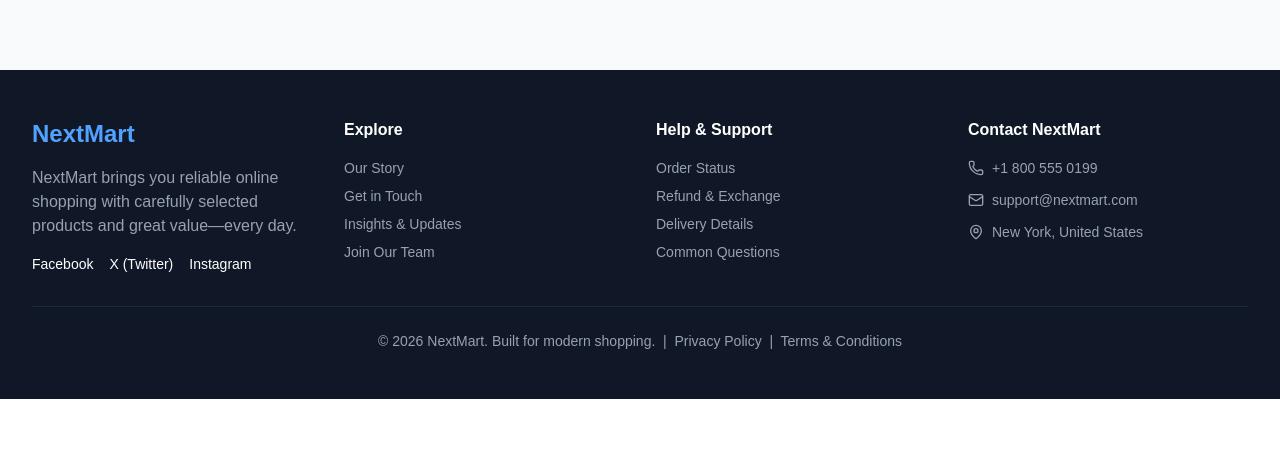
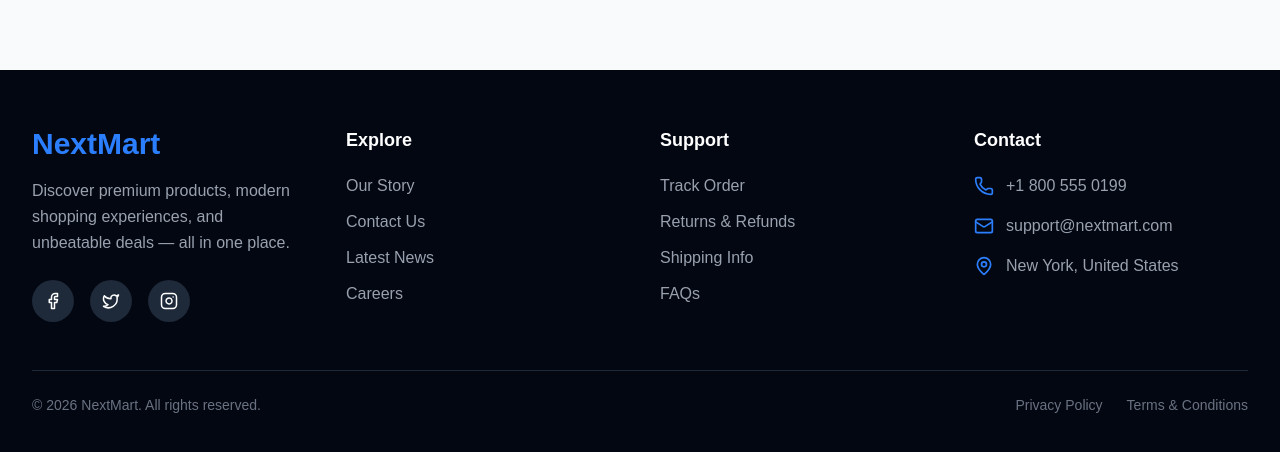
Before and after one commit to roymukta21/next-mart, a Next.js app: page /products/1 in a window 1280 px wide. Shown: the part 794-1246 px from the top of the page. Before the commit the page ends 1193 px from the top, so only its background shows below. Built offline with nearby package versions, Linux system fonts and the light colour scheme; no server answers.

Commit message:
Enhance components with image support and improve layout for better user experience

```diff
--- a/next.config.mjs
+++ b/next.config.mjs
@@ -4,8 +4,10 @@ const nextConfig = {
   reactCompiler: true,
 
    images: {
-    domains: ["images.unsplash.com"],
+    domains: ["images.unsplash.com",
+      "cdn-icons-png.flaticon.com",],
   },
+
 };
 
 export default nextConfig;
--- a/src/Component/Common/Footer.jsx
+++ b/src/Component/Common/Footer.jsx
@@ -1,55 +1,86 @@
-import { Mail, MapPin, Phone } from "lucide-react";
+"use client";
+
+import {
+  Facebook,
+  Instagram,
+  Twitter,
+  Mail,
+  MapPin,
+  Phone,
+} from "lucide-react";
+
 import React from "react";
 
 const Footer = () => {
   return (
-    <div className="bg-gray-900 text-white py-12">
-      <div className="max-w-7xl mx-auto px-4 sm:px-6 lg:px-8">
-        <div className="grid grid-cols-1 md:grid-cols-4 gap-8 mb-8">
-          {/* Brand Info */}
+    <footer className="bg-gray-950 text-white">
+      <div className="max-w-7xl mx-auto px-4 sm:px-6 lg:px-8 py-14">
+        {/* Grid */}
+        <div className="grid grid-cols-1 md:grid-cols-2 lg:grid-cols-4 gap-10">
+          {/* Brand */}
           <div>
-            <h3 className="text-2xl font-bold mb-4 text-blue-400">
+            <h2 className="text-3xl font-bold text-blue-500 mb-4">
               NextMart
-            </h3>
-            <p className="text-gray-400 mb-4">
-              NextMart brings you reliable online shopping with carefully
-              selected products and great value—every day.
+            </h2>
+
+            <p className="text-gray-400 leading-relaxed mb-6">
+              Discover premium products, modern shopping experiences,
+              and unbeatable deals — all in one place.
             </p>
-            <div className="flex gap-4 text-sm">
-              <a href="#" className="hover:text-blue-400 transition">
-                Facebook
+
+            {/* Social Icons */}
+            <div className="flex items-center gap-4">
+              <a
+                href="#"
+                className="bg-gray-800 p-3 rounded-full hover:bg-blue-600 transition"
+              >
+                <Facebook size={18} />
               </a>
-              <a href="#" className="hover:text-blue-400 transition">
-                X (Twitter)
+
+              <a
+                href="#"
+                className="bg-gray-800 p-3 rounded-full hover:bg-sky-500 transition"
+              >
+                <Twitter size={18} />
               </a>
-              <a href="#" className="hover:text-blue-400 transition">
-                Instagram
+
+              <a
+                href="#"
+                className="bg-gray-800 p-3 rounded-full hover:bg-pink-500 transition"
+              >
+                <Instagram size={18} />
               </a>
             </div>
           </div>
 
-          {/* Quick Navigation */}
+          {/* Explore */}
           <div>
-            <h4 className="font-semibold mb-4">Explore</h4>
-            <ul className="space-y-2 text-gray-400 text-sm">
+            <h3 className="text-lg font-semibold mb-5">
+              Explore
+            </h3>
+
+            <ul className="space-y-3 text-gray-400">
               <li>
                 <a href="#" className="hover:text-white transition">
                   Our Story
                 </a>
               </li>
+
               <li>
                 <a href="#" className="hover:text-white transition">
-                  Get in Touch
+                  Contact Us
                 </a>
               </li>
+
               <li>
                 <a href="#" className="hover:text-white transition">
-                  Insights & Updates
+                  Latest News
                 </a>
               </li>
+
               <li>
                 <a href="#" className="hover:text-white transition">
-                  Join Our Team
+                  Careers
                 </a>
               </li>
             </ul>
@@ -57,26 +88,32 @@ const Footer = () => {
 
           {/* Support */}
           <div>
-            <h4 className="font-semibold mb-4">Help & Support</h4>
-            <ul className="space-y-2 text-gray-400 text-sm">
+            <h3 className="text-lg font-semibold mb-5">
+              Support
+            </h3>
+
+            <ul className="space-y-3 text-gray-400">
               <li>
                 <a href="#" className="hover:text-white transition">
-                  Order Status
+                  Track Order
                 </a>
               </li>
+
               <li>
                 <a href="#" className="hover:text-white transition">
-                  Refund & Exchange
+                  Returns & Refunds
                 </a>
               </li>
+
               <li>
                 <a href="#" className="hover:text-white transition">
-                  Delivery Details
+                  Shipping Info
                 </a>
               </li>
+
               <li>
                 <a href="#" className="hover:text-white transition">
-                  Common Questions
+                  FAQs
                 </a>
               </li>
             </ul>
@@ -84,33 +121,50 @@ const Footer = () => {
 
           {/* Contact */}
           <div>
-            <h4 className="font-semibold mb-4">Contact NextMart</h4>
-            <ul className="space-y-3 text-gray-400 text-sm">
-              <li className="flex items-center gap-2">
-                <Phone className="h-4 w-4" />
+            <h3 className="text-lg font-semibold mb-5">
+              Contact
+            </h3>
+
+            <div className="space-y-4 text-gray-400">
+              <div className="flex items-center gap-3">
+                <Phone className="h-5 w-5 text-blue-500" />
+
                 <span>+1 800 555 0199</span>
-              </li>
-              <li className="flex items-center gap-2">
-                <Mail className="h-4 w-4" />
+              </div>
+
+              <div className="flex items-center gap-3">
+                <Mail className="h-5 w-5 text-blue-500" />
+
                 <span>support@nextmart.com</span>
-              </li>
-              <li className="flex items-center gap-2">
-                <MapPin className="h-4 w-4" />
+              </div>
+
+              <div className="flex items-center gap-3">
+                <MapPin className="h-5 w-5 text-blue-500" />
+
                 <span>New York, United States</span>
-              </li>
-            </ul>
+              </div>
+            </div>
           </div>
         </div>
 
-        {/* Copyright */}
-        <div className="border-t border-gray-800 pt-6 text-center text-gray-400 text-sm">
+        {/* Bottom */}
+        <div className="border-t border-gray-800 mt-12 pt-6 flex flex-col md:flex-row items-center justify-between text-sm text-gray-500">
           <p>
-            © {new Date().getFullYear()} NextMart. Built for modern shopping.
-            &nbsp;|&nbsp; Privacy Policy &nbsp;|&nbsp; Terms & Conditions
+            © {new Date().getFullYear()} NextMart. All rights reserved.
           </p>
+
+          <div className="flex items-center gap-6 mt-4 md:mt-0">
+            <a href="#" className="hover:text-white transition">
+              Privacy Policy
+            </a>
+
+            <a href="#" className="hover:text-white transition">
+              Terms & Conditions
+            </a>
+          </div>
         </div>
       </div>
-    </div>
+    </footer>
   );
 };
 
--- a/src/Component/Pages/LandPage/Categories.jsx
+++ b/src/Component/Pages/LandPage/Categories.jsx
@@ -1,13 +1,40 @@
+"use client";
+
+import Image from "next/image";
 import React from "react";
 
 const Categories = () => {
   const categoryList = [
-    { title: "Gadgets", icon: "📱", total: "1,200+" },
-    { title: "Apparel", icon: "👗", total: "2,400+" },
-    { title: "Home Essentials", icon: "🏡", total: "950+" },
-    { title: "Cosmetics", icon: "💄", total: "1,500+" },
-    { title: "Fitness Gear", icon: "⚽", total: "800+" },
-    { title: "Learning Hub", icon: "📚", total: "3,400+" },
+    {
+      title: "Gadgets",
+      icon: "https://cdn-icons-png.flaticon.com/512/1041/1041916.png",
+      total: "1,200+",
+    },
+    {
+      title: "Apparel",
+      icon: "https://cdn-icons-png.flaticon.com/512/892/892458.png",
+      total: "2,400+",
+    },
+    {
+      title: "Home Essentials",
+      icon: "https://cdn-icons-png.flaticon.com/512/619/619032.png",
+      total: "950+",
+    },
+    {
+      title: "Cosmetics",
+      icon: "https://cdn-icons-png.flaticon.com/512/3163/3163203.png",
+      total: "1,500+",
+    },
+    {
+      title: "Fitness Gear",
+      icon: "https://cdn-icons-png.flaticon.com/512/857/857455.png",
+      total: "800+",
+    },
+    {
+      title: "Learning Hub",
+      icon: "https://cdn-icons-png.flaticon.com/512/2436/2436874.png",
+      total: "3,400+",
+    },
   ];
 
   return (
@@ -23,20 +50,24 @@ const Categories = () => {
           {categoryList.map((item, idx) => (
             <div
               key={idx}
-              className="bg-gray-50 p-6 rounded-2xl text-center cursor-pointer
-                         transition-all duration-300 hover:shadow-xl hover:-translate-y-1 group"
+              className="bg-gray-50 p-6 rounded-2xl text-center cursor-pointer transition-all duration-300 hover:shadow-xl hover:-translate-y-1 group"
             >
-              <div className="text-5xl mb-3 transition-transform duration-300 group-hover:scale-110">
-                {item.icon}
+              {/* Icon */}
+              <div className="flex justify-center mb-4 transition-transform duration-300 group-hover:scale-110">
+                <Image
+                  src={item.icon}
+                  alt={item.title}
+                  width={70}
+                  height={70}
+                  className="object-contain"
+                />
               </div>
 
-              <h3 className="text-blue-600 font-semibold mb-1">
-                {item.title}
-              </h3>
+              {/* Title */}
+              <h3 className="text-blue-600 font-semibold mb-1">{item.title}</h3>
 
-              <p className="text-sm text-gray-500">
-                {item.total} products
-              </p>
+              {/* Product Count */}
+              <p className="text-sm text-gray-500">{item.total} products</p>
             </div>
           ))}
         </div>
--- a/src/Component/Pages/LandPage/Deals.jsx
+++ b/src/Component/Pages/LandPage/Deals.jsx
@@ -1,4 +1,6 @@
 "use client";
+
+import Image from "next/image";
 import React, { useEffect, useState } from "react";
 import { Clock } from "lucide-react";
 
@@ -32,9 +34,33 @@ export default function Deals() {
   };
 
   const deals = [
-    { id: 1, name: "Next-Gen Gaming Console", price: 449.99, oldPrice: 649.99, discount: "31%", image: "🕹️" },
-    { id: 2, name: "Ultra HD Smart Television", price: 699.99, oldPrice: 1099.99, discount: "36%", image: "🖥️" },
-    { id: 3, name: "High-Performance Laptop", price: 1149.99, oldPrice: 1499.99, discount: "23%", image: "⌨️" },
+    {
+      id: 1,
+      name: "Next-Gen Gaming Console",
+      price: 449.99,
+      oldPrice: 649.99,
+      discount: "31%",
+      image:
+        "https://images.unsplash.com/photo-1606144042614-b2417e99c4e3?q=80&w=1200&auto=format&fit=crop",
+    },
+    {
+      id: 2,
+      name: "Ultra HD Smart Television",
+      price: 699.99,
+      oldPrice: 1099.99,
+      discount: "36%",
+      image:
+        "https://images.unsplash.com/photo-1593359677879-a4bb92f829d1?q=80&w=1200&auto=format&fit=crop",
+    },
+    {
+      id: 3,
+      name: "High-Performance Laptop",
+      price: 1149.99,
+      oldPrice: 1499.99,
+      discount: "23%",
+      image:
+        "https://images.unsplash.com/photo-1496181133206-80ce9b88a853?q=80&w=1200&auto=format&fit=crop",
+    },
   ];
 
   return (
@@ -45,7 +71,9 @@ export default function Deals() {
           <div className="flex flex-col items-center gap-3 mb-10">
             <div className="flex items-center gap-2">
               <Clock className="h-7 w-7 text-blue-600" />
-              <h2 className="text-3xl font-bold text-gray-900">Flash Offers</h2>
+              <h2 className="text-3xl font-bold text-gray-900">
+                Flash Offers
+              </h2>
             </div>
 
             <span className="text-sm text-gray-600">
@@ -61,19 +89,33 @@ export default function Deals() {
             {deals.map((deal) => (
               <div
                 key={deal.id}
-                className="bg-gradient-to-br from-blue-50 to-sky-50 rounded-2xl p-6 relative overflow-hidden hover:shadow-xl transition"
+                className="bg-gradient-to-br from-blue-50 to-sky-50 rounded-2xl relative overflow-hidden hover:shadow-xl transition"
               >
-                <div className="absolute top-4 right-4 bg-red-500 text-white px-3 py-1 rounded-full text-sm font-semibold">
+                <div className="absolute top-4 right-4 z-10 bg-red-500 text-white px-3 py-1 rounded-full text-sm font-semibold">
                   Save {deal.discount}
                 </div>
 
-                <div className="text-7xl mb-4 text-center">{deal.image}</div>
+                <div className="relative h-56 overflow-hidden">
+                  <Image
+                    src={deal.image}
+                    alt={deal.name}
+                    fill
+                    className="object-cover"
+                  />
+                </div>
 
-                <h3 className="font-semibold text-xl mb-2 text-gray-900">{deal.name}</h3>
+                <div className="p-6">
+                  <h3 className="font-semibold text-xl mb-2 text-gray-900">
+                    {deal.name}
+                  </h3>
 
                   <div className="flex items-baseline gap-2 mb-4">
-                  <span className="text-2xl font-bold text-blue-600">${deal.price}</span>
-                  <span className="text-gray-500 line-through">${deal.oldPrice}</span>
+                    <span className="text-2xl font-bold text-blue-600">
+                      ${deal.price}
+                    </span>
+                    <span className="text-gray-500 line-through">
+                      ${deal.oldPrice}
+                    </span>
                   </div>
 
                   <button
@@ -87,6 +129,7 @@ export default function Deals() {
                     {timeLeft === 0 ? "Deal Expired" : "Claim Offer"}
                   </button>
                 </div>
+              </div>
             ))}
           </div>
         </div>
--- a/src/Component/Pages/LandPage/TrendingNow.jsx
+++ b/src/Component/Pages/LandPage/TrendingNow.jsx
@@ -1,3 +1,6 @@
+"use client";
+
+import Image from "next/image";
 import { TrendingUp } from "lucide-react";
 import React from "react";
 
@@ -8,64 +11,94 @@ const TrendingNow = () => {
       name: "Wireless Earbuds",
       price: 59.99,
       trend: "+42%",
-      image: "🎧",
+      image:
+        "https://images.unsplash.com/photo-1606220588913-b3aacb4d2f46?q=80&w=1200&auto=format&fit=crop",
     },
     {
       id: 2,
       name: "Espresso Machine",
       price: 129.99,
       trend: "+37%",
-      image: "☕",
+      image:
+        "https://images.unsplash.com/photo-1517668808822-9ebb02f2a0e6?q=80&w=1200&auto=format&fit=crop",
     },
     {
       id: 3,
       name: "Smart Fitness Band",
       price: 89.99,
       trend: "+48%",
-      image: "⌚",
+      image:
+        "https://images.unsplash.com/photo-1575311373937-040b8e1fd5b6?q=80&w=1200&auto=format&fit=crop",
     },
     {
       id: 4,
       name: "Mirrorless Camera",
       price: 549.99,
       trend: "+31%",
-      image: "📷",
+      image:
+        "https://images.unsplash.com/photo-1516035069371-29a1b244cc32?q=80&w=1200&auto=format&fit=crop",
     },
     {
       id: 5,
       name: "Home Air Purifier",
       price: 179.99,
       trend: "+40%",
-      image: "🌬️",
+      image:
+        "https://images.unsplash.com/photo-1585771724684-38269d6639fd?q=80&w=1200&auto=format&fit=crop",
     },
     {
       id: 6,
       name: "Smart Robot Vacuum",
       price: 329.99,
       trend: "+34%",
-      image: "🤖",
+      image:
+        "https://images.unsplash.com/photo-1585771724684-38269d6639fd?q=80&w=1200&auto=format&fit=crop",
     },
   ];
 
   return (
     <section className="py-12 md:py-16 bg-gray-50">
       <div className="max-w-7xl mx-auto px-4 sm:px-6 lg:px-8">
+        {/* Heading */}
         <div className="flex items-center justify-center gap-3 mb-10">
           <TrendingUp className="h-8 w-8 text-blue-600" />
-          <h2 className="text-black text-3xl font-bold">Trending Now at NextMart</h2>
+
+          <h2 className="text-black text-3xl font-bold">
+            Trending Now at NextMart
+          </h2>
         </div>
+
+        {/* Product Grid */}
         <div className="grid grid-cols-2 sm:grid-cols-3 lg:grid-cols-6 gap-4">
           {trendingProducts.map((product) => (
             <div
               key={product.id}
-              className="bg-white rounded-lg p-4 shadow hover:shadow-lg transition text-center"
+              className="bg-white rounded-xl overflow-hidden shadow hover:shadow-xl transition-all duration-300 group"
             >
-              <div className="text-4xl mb-3">{product.image}</div>
-              <h3 className="font-semibold text-sm mb-2">{product.name}</h3>
-              <p className="text-blue-600 font-bold mb-1">${product.price}</p>
-              <div className="flex items-center justify-center text-green-600 text-xs">
-                <TrendingUp className="h-3 w-3 mr-1" />
-                <span>{product.trend}</span>
+              {/* Product Image */}
+              <div className="relative h-40 overflow-hidden">
+                <Image
+                  src={product.image}
+                  alt={product.name}
+                  fill
+                  className="object-cover group-hover:scale-105 transition duration-300"
+                />
+              </div>
+
+              {/* Product Info */}
+              <div className="p-4 text-center">
+                <h3 className="font-semibold text-sm mb-2">
+                  {product.name}
+                </h3>
+
+                <p className="text-blue-600 font-bold mb-2">
+                  ${product.price}
+                </p>
+
+                <div className="flex items-center justify-center text-green-600 text-xs font-medium">
+                  <TrendingUp className="h-3 w-3 mr-1" />
+                  <span>{product.trend}</span>
+                </div>
               </div>
             </div>
           ))}
```
Lines whose indentation alone changed are shown as unchanged.
